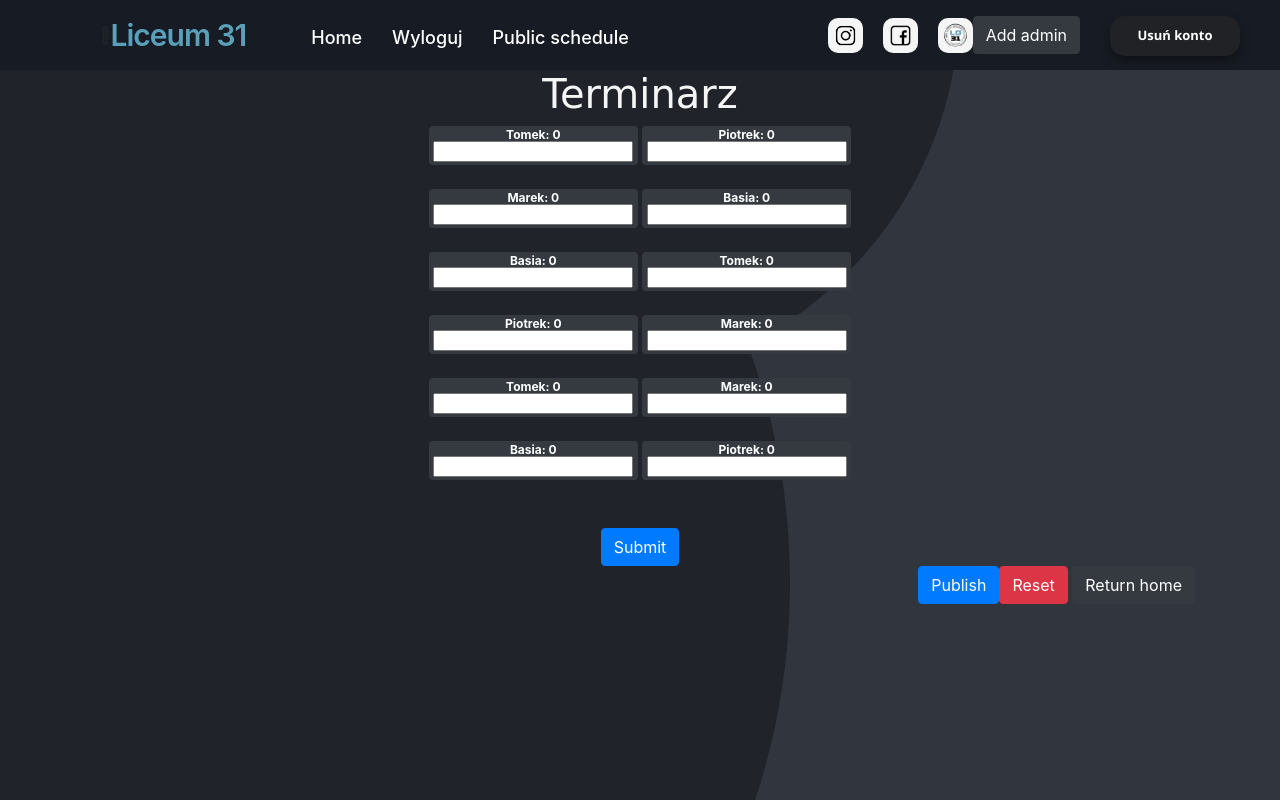
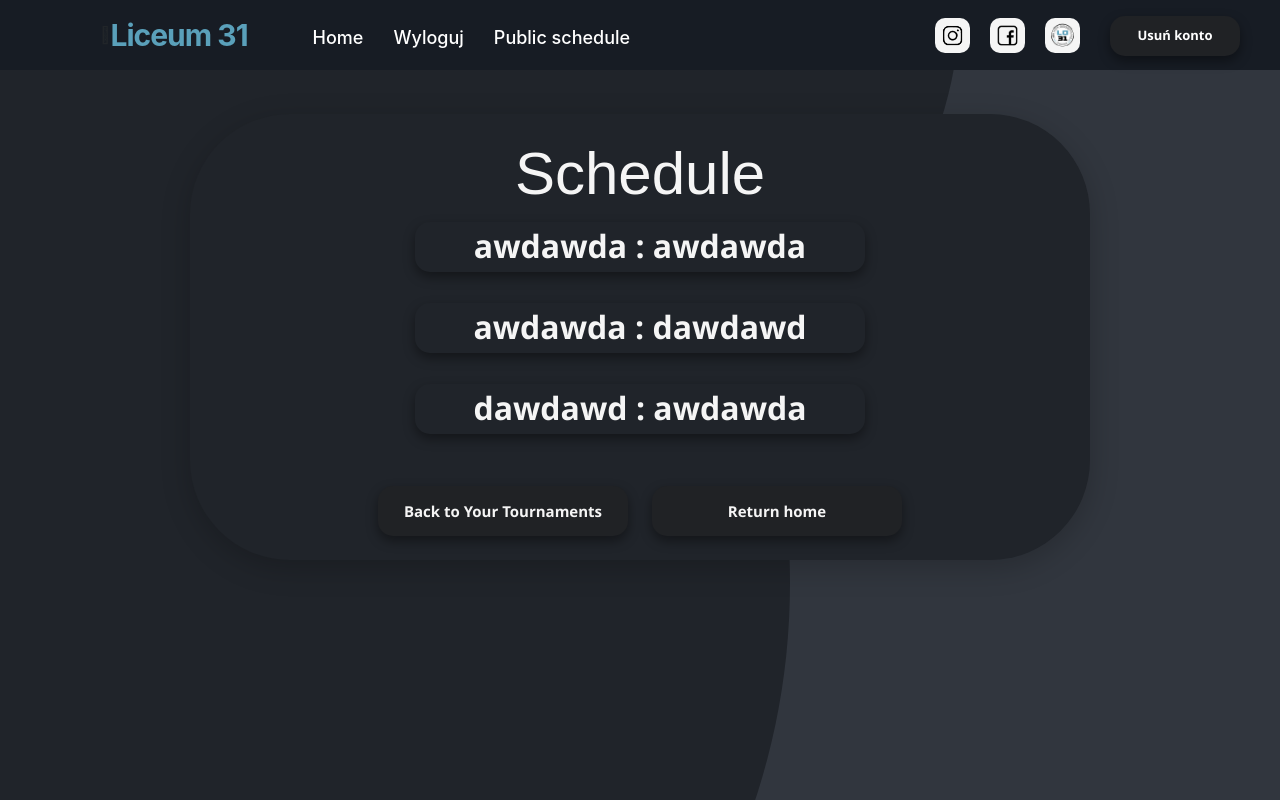
Before and after one commit to ReptilianEye/MyTournamentApp, a Flask app: page /schedule in a window 1280 px wide. Run offline with Flask 2, Linux system fonts and the light colour scheme; a user stored in the database is signed in; data comes from the database, SQL or seed files in the repository; some libraries are stand-ins or nearby versions; some web fonts are replaced.

Commit message:
Zmiany wygląd strony 24.09

```diff
--- a/main.py
+++ b/main.py
@@ -1,4 +1,3 @@
-from logging import debug
 from website import create_app
 
 app = create_app()
--- a/website/auth.py
+++ b/website/auth.py
@@ -81,8 +81,8 @@ def delete_user():
 
 @auth.route('/add-admin', methods=['POST', 'GET'])
 def add_admin():
-    if not current_user.admin:
-        return redirect(url_for("views.home"))
+    # if not current_user.is_admin:
+    #     return redirect(url_for("views.home"))
 
     if request.method == 'POST':
         email = request.form.get('email')
@@ -93,7 +93,7 @@ def add_admin():
         if newAdmin:
             if check_password_hash(current_user.password, password):
                 flash('New admin added successfully!', category='success')
-                newAdmin.admin = True
+                newAdmin.is_admin = True
                 db.session.commit()
                 return redirect(url_for('views.home'))
             else:
--- a/website/static/index.js
+++ b/website/static/index.js
@@ -3,7 +3,7 @@ function deletePlayer(playerId) {
         method: 'POST',
         body: JSON.stringify({ playerId: playerId }),
     }).then((_res) => {
-        window.location.href = "/generator";
+        window.location.href = "/new-players";
     });
 }
 function deleteUser(userId) {
@@ -14,3 +14,11 @@ function deleteUser(userId) {
         window.location.href = "/login";
     });
 }
+function getTournamentId(tournamentId) {
+    fetch('show-tournament', {
+        method: 'POST',
+        body: JSON.stringify({ tournamentId: tournamentId }),
+    }).then((_res) => {
+        window.location.href = "/schedule";
+    });
+}
--- a/website/static/style.css
+++ b/website/static/style.css
@@ -171,6 +194,44 @@ h3 {
     height: 450px;
     margin: 0 auto;
     margin-top: 11%;
+}
+
+
+/* new-players BOX */
+
+.newplayers_box_container {
+    background-color: #20242A;
+    height: 250px;
+    width: 700px;
+    /* width: 600px; */
+    box-shadow: 0 8px 30px 0 rgba(0, 0, 0, 0.2);
+    border-radius: 100px;
+}
+
+.container_newplayer {
+    width: 900px;
+    height: auto;
+    margin: 0 auto;
+    margin-top: 4%;
+}
+
+
+/* schedule BOX */
+
+.schedule_box_container {
+    background-color: #20242A;
+    height: 250px;
+    width: 700px;
+    /* width: 600px; */
+    box-shadow: 0 8px 30px 0 rgba(0, 0, 0, 0.2);
+    border-radius: 100px;
+}
+
+.container_schedule {
+    width: 900px;
+    height: auto;
+    margin: 0 auto;
+    margin-top: 4%;
 }
 
 
@@ -305,11 +370,198 @@ h2 {
     transition: 0.5s;
     cursor: pointer;
     transform: perspective(1px) scale(1.1);
-    background-color: seashell;
+    background-color: whitesmoke;
     color: #2B2E32;
 }
 
 .btn-danger_nav a {
+    width: 100%;
+    height: 100%;
+}
+
+
+/* Przycisk tournaments horizontal  */
+
+.list-group-horizontal_tournaments {
+    background-color: whitesmoke;
+    border: none;
+    box-shadow: 0px 5px 12px rgba(0, 0, 0, 0.4);
+    color: #202225;
+    width: 380px;
+    height: 50px;
+    border-radius: 10px;
+    margin-top: 1px;
+}
+
+.list-group-horizontal_tournaments h4 {
+    font-family: 'Gemunu Libre', sans-serif;
+    font-weight: 700;
+}
+
+.list-group-horizontal_tournaments:hover {
+    cursor: pointer;
+    transform: perspective(1px) scale(1.1);
+}
+
+.list-group-horizontal {
+    background-color: whitesmoke;
+    border: none;
+    box-shadow: 0px 5px 12px rgba(0, 0, 0, 0.4);
+    color: #202225;
+    width: 380px;
+    height: 50px;
+    border-radius: 10px;
+    margin-top: 1px;
+}
+
+.list-group-horizontal h1 {
+    text-align: center;
+    color: #202225;
+    font-size: 35px;
+    font-family: 'Gemunu Libre', sans-serif;
+    font-weight: 700;
+}
+
+
+/* Przycisk schedule / tournaments  */
+
+.btn-danger_nav_list_group_schedule h2 {
+    color: whitesmoke;
+    font-family: "Segoe UI", Tahoma, Geneva, Verdana, sans-serif;
+    font-weight: bold;
+    padding: 5px;
+}
+
+.btn-danger_nav_list_group_schedule h2:hover {
+    color: #202225;
+    font-family: "Segoe UI", Tahoma, Geneva, Verdana, sans-serif;
+    font-weight: bold;
+    padding: 5px;
+}
+
+
+/* ----------- */
+
+.btn-danger_nav_list_group {
+    /* background-color: whitesmoke; */
+    border: 0;
+    width: 450px;
+    height: 50px;
+    border-radius: 15px;
+    outline: none;
+    box-shadow: 0px 5px 12px rgba(0, 0, 0, 0.4);
+    transition: 0.5s;
+    backface-visibility: hidden;
+    margin-top: 1px;
+}
+
+.btn-danger_nav_list_group h4 {
+    color: #202225;
+    font-family: "Segoe UI", Tahoma, Geneva, Verdana, sans-serif;
+    font-weight: bold;
+    padding: 5px;
+}
+
+.btn-danger_nav_list_group:hover {
+    transition: 0.7s;
+    transform: perspective(1px) scale(1.1);
+    background-color: whitesmoke;
+    color: #202225;
+}
+
+
+/* Przycisk tournaments  */
+
+.btn-danger_nav_tournaments {
+    background-color: #202225;
+    border: 0;
+    width: 250px;
+    height: 50px;
+    border-radius: 15px;
+    font-family: "Segoe UI", Tahoma, Geneva, Verdana, sans-serif;
+    color: whitesmoke;
+    font-size: 15px;
+    font-weight: bold;
+    outline: none;
+    box-shadow: 0px 5px 12px rgba(0, 0, 0, 0.4);
+    transition: 0.5s;
+    backface-visibility: hidden;
+    margin-top: 1px;
+}
+
+.btn-danger_nav_tournaments:hover {
+    transition: 0.5s;
+    cursor: pointer;
+    transform: perspective(1px) scale(1.1);
+    background-color: whitesmoke;
+    color: #202225;
+}
+
+.btn-danger_nav_tournaments a {
+    width: 100%;
+    height: 100%;
+}
+
+
+/* Przycisk SCHEDULE */
+
+.btn-danger_nav_schedule {
+    background-color: #202225;
+    border: 0;
+    width: 250px;
+    height: 50px;
+    border-radius: 15px;
+    font-family: "Segoe UI", Tahoma, Geneva, Verdana, sans-serif;
+    color: whitesmoke;
+    font-size: 15px;
+    font-weight: bold;
+    outline: none;
+    box-shadow: 0px 5px 12px rgba(0, 0, 0, 0.4);
+    transition: 0.5s;
+    backface-visibility: hidden;
+    margin-top: 1px;
+    margin-left: 10px;
+    margin-right: 10px;
+}
+
+.btn-danger_nav_schedule:hover {
+    transition: 0.5s;
+    cursor: pointer;
+    transform: perspective(1px) scale(1.1);
+    background-color: whitesmoke;
+    color: #202225;
+}
+
+.btn-danger_nav_schedule a {
+    width: 100%;
+    height: 100%;
+}
+
+.btn-danger_nav_schedule_home_white {
+    background-color: whitesmoke;
+    border: 0;
+    width: 180px;
+    height: 50px;
+    border-radius: 15px;
+    font-family: "Segoe UI", Tahoma, Geneva, Verdana, sans-serif;
+    color: #202225;
+    font-size: 14px;
+    font-weight: bold;
+    outline: none;
+    box-shadow: 0px 5px 12px rgba(0, 0, 0, 0.4);
+    transition: 0.5s;
+    backface-visibility: hidden;
+    margin-top: 1px;
+}
+
+.btn-danger_nav_schedule_home_white:hover {
+    transition: 0.5s;
+    cursor: pointer;
+    background-color: #202225;
+    color: whitesmoke;
+}
+
+.btn-danger_nav_schedule_home_white a {
     width: 100%;
     height: 100%;
 }
--- a/website/templates/base.html
+++ b/website/templates/base.html
@@ -20,7 +20,7 @@
     <nav>
         <div class="menu-icon">
             <span class="fas fa-bars"></span></div>
-        <div class="logo" style="color: #5AA0BA;">
+        <div class="logo" style="color: #5AA0BA; font-weight: 700;">
             Liceum 31</div>
         <div class="nav-items">
             {% if user.is_authenticated %}
--- a/website/templates/schedule.html
+++ b/website/templates/schedule.html
@@ -1,43 +1,35 @@
-{% extends "base.html" %} {% block title %}Terminarz{% endblock %} {% block
-content %}
-<h1 align="center">Terminarz</h1>
+{% extends "base.html" %} {% block title %}Schedule{% endblock %} {% block content %}
+<section class="schedule_box_container container_schedule">
+    <br>
+    <h3 align="center">Schedule</h3>
     <ol class="list-group list-group-flush" id="pary">
-<form method="POST">
-  {% for round in user.rounds %}
-
-  {% for duo in round.duos %}
+        {% for dual in tournament.duals %}
 
         <div align="center">
-    {% for particip in duo.participants %}
-    <ol class="badge badge-dark">
-      <div class="list-group-horizontal">{{particip.name}}: {{particip.score}} </div>
-      <input name="wynik" type="number" id="wynik[]" />
-
-      <!-- <div><textarea class="col-2"></textarea></div> -->
+            <ol class="badge">
+                <div class="btn-danger_nav_list_group btn-danger_nav_list_group_schedule">
+                    <h2>{{dual.player2.name}} : {{dual.player1.name}}</h2>
+                </div>
             </ol>
-
-    <!-- <textarea style="overflow:hidden;resize:none" rows="1" cols="1">
-    </textarea> -->
-    {% endfor %}
-
         </div>
-  {% endfor %}
-  <br />
-
-  {% endfor %}
+        <br /> {% endfor %}
     </ol>
 
     <br />
 
     <div align="center">
-  <button type="submit" class="btn btn-primary">Submit</button>
+        {% if user.is_admin %}
+        <a href="/publish-schedule">
+            <button type="button" class="btn-danger_nav_schedule_home_white">Publish</button> {% endif %}
+        </a>
+        <a href="/tournaments">
+            <button type="button" class="btn-danger_nav_schedule">Back to Your Tournaments</button>
+        </a>
+        <a href="/">
+            <button type="button" class="btn-danger_nav_schedule">Return home</button>
+        </a>
+        <br><br>
+
     </div>
-  <div align="right">
-    {% if user.admin %}
-    <a type="button" href="/publish-schedule" class="btn btn-primary">Publish</button>
-      {% endif %}
-
-      <a type="button" href="/delete-schedule" class="btn btn-danger">Reset</a>
-    <a type="button" href="/" class="btn btn-dark">Return home</a>
-  </div>
+</section>
 {% endblock %}
--- a/website/views.py
+++ b/website/views.py
@@ -1,75 +1,117 @@
-from flask import Blueprint,render_template, request, flash, jsonify
+from os import urandom
+from flask import Blueprint, render_template, request, flash, jsonify
 from flask.helpers import url_for
 from flask.json import jsonify
 from flask_login import login_user, login_required, logout_user, current_user
 from sqlalchemy.orm import query, session
 from sqlalchemy.sql.expression import true
 from werkzeug.utils import redirect
-from .models import Participant,Duo, Player, Round, User
+from .models import User, Tournament, Dual, Player, Standing
 from . import db
 import json
 from .GenerujeRoundRobinTournamentFlask import *
 
-#blueprint - miejsce gdzie jest wiele stron
+# blueprint - miejsce gdzie jest wiele stron
 
 views = Blueprint('views', __name__)
 
-@views.route('/',methods = ['GET','POST'])
+
+@views.route('/', methods=['GET', 'POST'])
 @login_required
 def home():
+    return render_template("home.html", user=current_user)
 
-    return render_template("home.html",user=current_user)
+
+@views.route('/tournaments', methods=['GET', 'POST'])
+@login_required
+def Schedules():
+    return render_template("tournaments.html", user=current_user)
 
 
 
+@views.route('/new-schedule', methods=['GET', 'POST'])
+@login_required
+def CreateNewSchedule():
+    if request.method == 'POST':
+        tournamentName = request.form.get('name')
+        date = request.form.get('date')
+        location = request.form.get('location')
+        discipline = request.form.get('discipline')
+        type = request.form.get('type')
+
+        newTournament = Tournament(user_id=current_user.id, name=tournamentName,
+                                   date=date, location=location, discipline=discipline, type=type)
+        db.session.add(newTournament)
+        db.session.commit()
+        current_user.actual_tournament_id = newTournament.id
+        db.session.commit()
+        return redirect(url_for("views.GetPlayers"))
+    return render_template("new_schedule.html", user=current_user)
+
 # TODO zrobic limit dodawania zawodnikow (aby ktos nie zrobil turnieju na niskonczona ilosc osob)
-@views.route('/generator',methods = ['GET','POST'])
+@views.route('/new-players', methods=['GET', 'POST'])
 @login_required
 def GetPlayers():
+    partizipantsNumberLimit = 100
+    tournament = Tournament.query.filter_by(id=current_user.actual_tournament_id).first()
     if request.method == 'POST':
-        name = request.form.get('name')
-        if len(name) < 1:
+        if len(tournament.players) > partizipantsNumberLimit:
+            flash(f'Limit uczestnikow wykorzystany. Limit: {partizipantsNumberLimit}', category='error')
+        newPlayerName = request.form.get('player')
+        if len(newPlayerName) < 1:
             flash('Imie uczestnika za krotkie', category='error')
         else:
-            newPlayer = Player(name=name,user_id = current_user.id)
+            newPlayer = Player(tournament_id=tournament.id, name=newPlayerName)
             db.session.add(newPlayer)
             db.session.commit()
-            flash('Uczestnik dodany!',category='success')
+            flash('Uczestnik dodany!', category='success')
+    return render_template("new_players.html",user=current_user, tournament=tournament)
 
-    return render_template("generator.html",user=current_user)
+@views.route('generate-new-schedule')
+def GenerateSchedule():
+    tournament = Tournament.query.filter_by(id=current_user.actual_tournament_id).first()
+    players = Player.query.filter_by(tournament_id=tournament.id).all()
+    Schedule = WygenerujTermiarz(players)
+    round_number = 0
+    for line in Schedule:
+        if type(line) == int:
+            round_number = line
+        else:
+            player1_name = line[0]
+            player2_name = line[1]
 
-@views.route('/generate')
-@login_required
-def Generuje():
-    delete_schedule()
-    uczestnicy = Player.query.filter_by(user_id=current_user.id).all()
-    Terminarz = WygenerujTermiarz(uczestnicy)
-    for duo in Terminarz:
+            player1 = Player.query.filter_by(name=player1_name).first()
+            player2 = Player.query.filter_by(name=player2_name).first()
 
-        newRound = Round(user_id=current_user.id)
-        db.session.add(newRound)
-        db.session.commit()
+            newDual = Dual(tournament_id=tournament.id, player1_id=player1.id,
+                           player2_id=player2.id, round_number=round_number)
 
-        round_id = newRound.id
-
-        newDuo = Duo(round_id=round_id)
-        db.session.add(newDuo)
-        db.session.commit()
-
-
-        duo_id = newDuo.id
-        for participant in duo:
-            newPartcip = Participant(name=participant,score=0,duo_id=duo_id)
-            db.session.add(newPartcip)
+            db.session.add(newDual)
             db.session.commit()
-
 
     return redirect(url_for("views.Schedule"))
 
-@views.route('/schedule', methods = ['GET','POST'])
+@views.route('/show-schedule',methods=['POST','GET'])
+@login_required
+def showSchedule():
+    tournament = json.loads(request.data)
+    tournamentId = tournament['tournamentId']
+    if tournamentId:
+        current_user.actual_tournament_id = tournamentId
+        db.session.commit()
+        return redirect(url_for("views.Schedule"))
+
+
+
+@views.route('/schedule')
 @login_required
 def Schedule():
+    tournament = Tournament.query.filter_by(id=current_user.actual_tournament_id).first()
+    return render_template("schedule.html", user=current_user,tournament=tournament)
 
+@views.route('update-schedule')
+@login_required
+def update_schedule():
     if request.method == 'POST':
         scores = request.form.getlist('wynik')
         for i in range(len(scores)):
@@ -84,32 +126,36 @@ def Schedule():
                         particip.score = scores[i]
                         db.session.commit()
                     i += 1
-
-
-    return render_template("schedule.html",user=current_user)
+    return render_template("update_schedule.html")
 
 
 @views.route('public-schedule')
 @login_required
 def public_schedule():
-    Schedule = Round.query.filter_by(public=True).all()
-    return render_template("public_schedule.html",Schedule=Schedule,user=current_user)
+    tournament = Tournament.query.filter_by(is_public=True).first()
+    if tournament:
+        return render_template("public_schedule.html", tournament=tournament, user=current_user)
+    else:
+        flash('Unfortunately, there is no public shedule. Probably new is incoming...!', category='error')
+        return redirect(url_for("views.home"))
+
 
 @views.route('publish-schedule')
 @login_required
 def publish_schedule():
 
-    prevSchedule = Round.query.filter_by(public=True).all()
+    prevPublicTournament = Tournament.query.filter_by(is_public=True).first()
 
-    for prev in prevSchedule:
-        prev.public = False
+    if prevPublicTournament:
+        prevPublicTournament.is_public = False
         db.session.commit()
 
-    for round in current_user.rounds:
-        round.public = True
-        db.session.commit()
+    tournament = Tournament.query.filter_by(id=current_user.actual_tournament_id).first()
+    tournament.is_public = True
+    db.session.commit()
 
     return redirect(url_for("views.public_schedule"))
+
 
 @views.route('/delete-schedule')
 @login_required
@@ -119,9 +165,10 @@ def delete_schedule():
             db.session.delete(duo)
         db.session.delete(round)
     db.session.commit()
-    return render_template("generator.html",user=current_user)
+    return render_template("generator.html", user=current_user)
 
-@views.route('/delete-player',methods = ['POST'])
+
+@views.route('/delete-player', methods=['POST'])
 @login_required
 def delete_player():
     player = json.loads(request.data)
```
Also changed, not shown: other parts of website/static/style.css (+34 -7 lines), website/GenerujeRoundRobinTournamentFlask.py (+6 -2 lines), website/models.py (+54 -28 lines), website/templates/home.html (+7 -6 lines), website/templates/new_players.html (added, +28 -0 lines), website/templates/new_schedule.html (added, +47 -0 lines), website/templates/public_schedule.html (+6 -11 lines), website/templates/tournaments.html (added, +28 -0 lines), website/templates/update_schedule.html (added, +36 -0 lines), website/database.db. Lines whose indentation alone changed are shown as unchanged.
